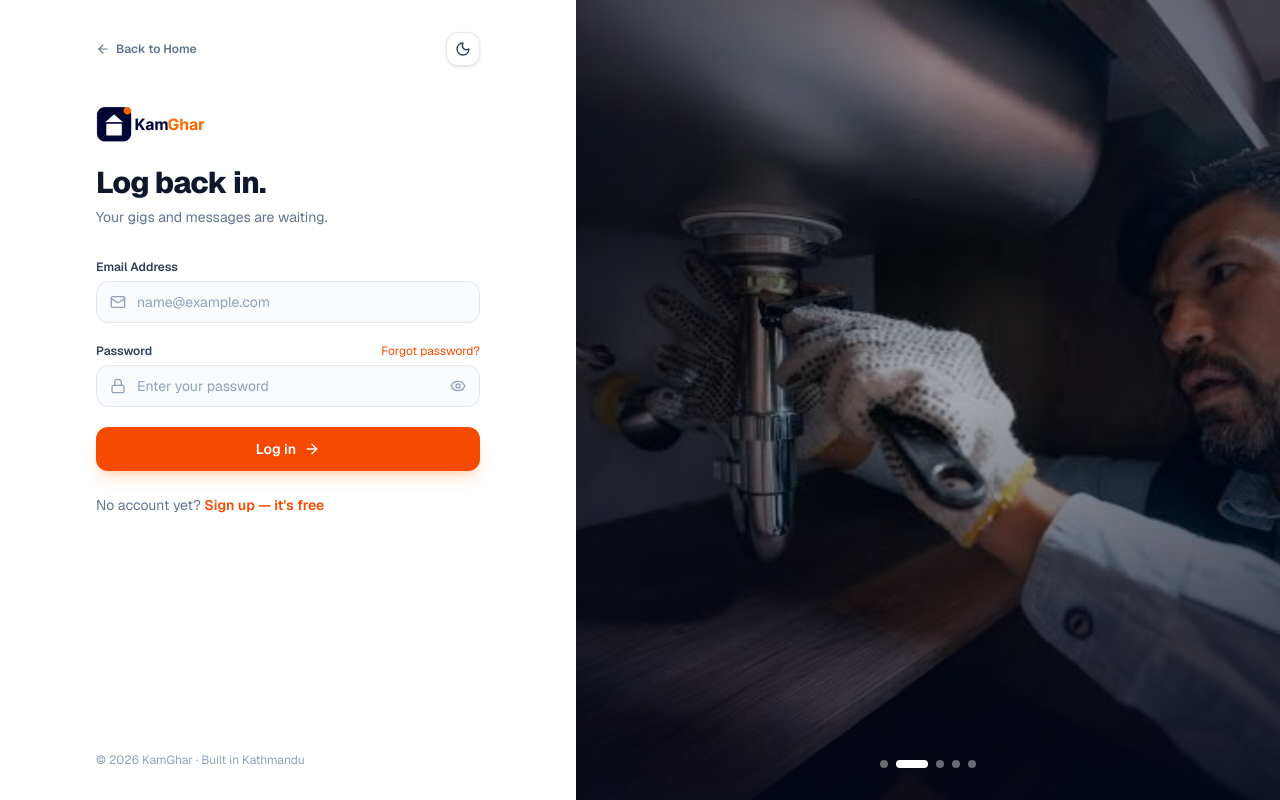
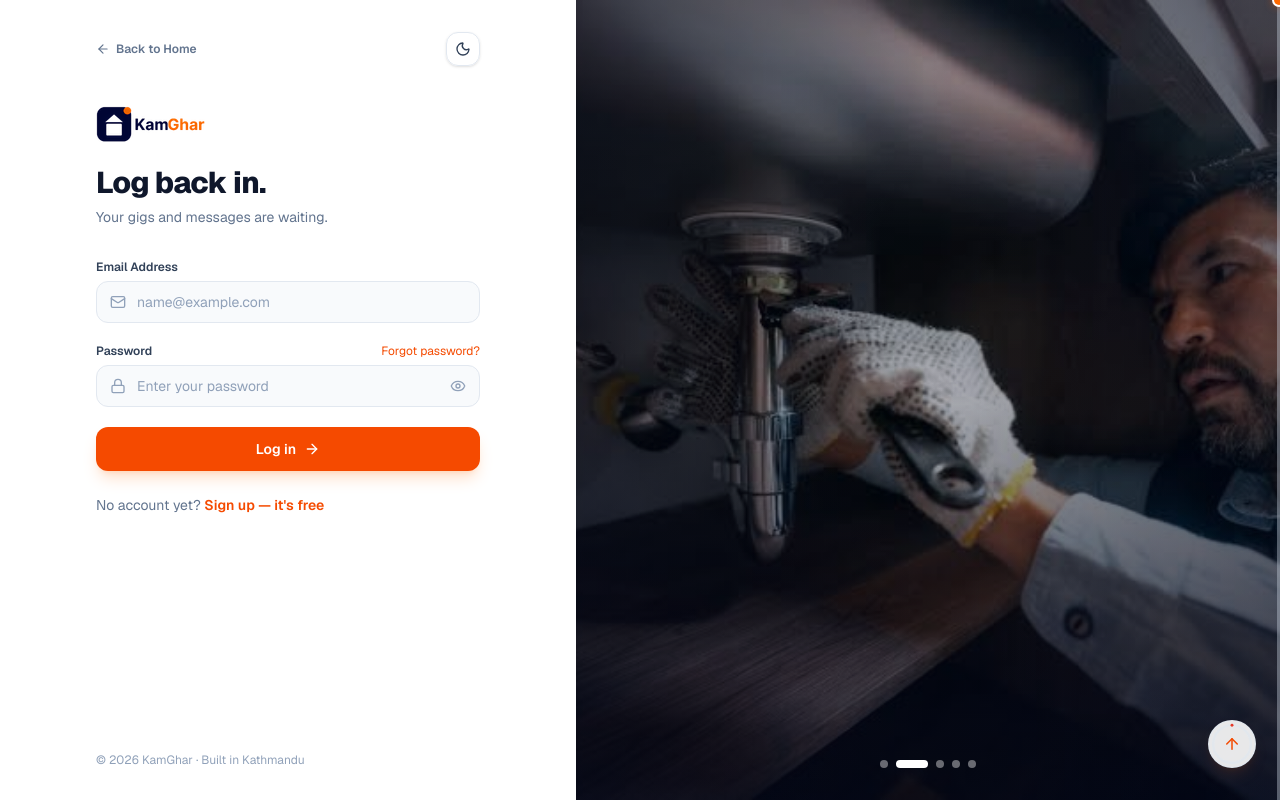
Before and after one commit to Adrien200269/KamGhar, a Next.js app: page /login in a window 1280 px wide. Built offline with nearby package versions, Linux system fonts and the light colour scheme.

Commit message:
feat(ui): add right-side scroll animation rail and progress navigator across all pages

```diff
--- a/src/app/globals.css
+++ b/src/app/globals.css
@@ -19,7 +19,39 @@
   --font-mono: var(--font-geist-mono);
 }
 
+html {
+  scroll-behavior: smooth;
+}
+
 body {
   background-color: var(--background);
   color: var(--foreground);
 }
+
+/* ── Custom Sleek Scrollbar ── */
+::-webkit-scrollbar {
+  width: 7px;
+  height: 7px;
+}
+
+::-webkit-scrollbar-track {
+  background: transparent;
+}
+
+::-webkit-scrollbar-thumb {
+  background: rgba(148, 163, 184, 0.35);
+  border-radius: 9999px;
+  transition: background 0.2s ease;
+}
+
+::-webkit-scrollbar-thumb:hover {
+  background: rgba(234, 88, 12, 0.7);
+}
+
+.dark ::-webkit-scrollbar-thumb {
+  background: rgba(71, 85, 105, 0.45);
+}
+
+.dark ::-webkit-scrollbar-thumb:hover {
+  background: rgba(249, 115, 22, 0.8);
+}
--- a/src/app/layout.tsx
+++ b/src/app/layout.tsx
@@ -3,6 +3,7 @@ import { Geist, Geist_Mono } from "next/font/google";
 import "./globals.css";
 import { ThemeProvider } from "@/components/theme-provider";
 import { LanguageProvider } from "@/components/language-provider";
+import ScrollProgress from "@/components/scroll-progress";
 
 const geistSans = Geist({
   variable: "--font-geist-sans",
@@ -38,7 +39,10 @@ export default function RootLayout({
     >
       <body className="min-h-full flex flex-col bg-slate-50 dark:bg-slate-950 text-slate-900 dark:text-slate-100 transition-colors duration-200">
         <ThemeProvider>
-          <LanguageProvider>{children}</LanguageProvider>
+          <LanguageProvider>
+            {children}
+            <ScrollProgress />
+          </LanguageProvider>
         </ThemeProvider>
       </body>
     </html>
--- /dev/null
+++ b/src/components/scroll-progress.tsx
@@ -0,0 +1,178 @@
+"use client";
+
+import { useEffect, useState, useRef } from "react";
+import { motion, useScroll, useSpring, useTransform, AnimatePresence } from "framer-motion";
+import { ArrowUp, ChevronDown } from "lucide-react";
+
+export default function ScrollProgress() {
+  const [mounted, setMounted] = useState(false);
+  const [percent, setPercent] = useState(0);
+  const [isHoveringRail, setIsHoveringRail] = useState(false);
+  const [hoverYPercent, setHoverYPercent] = useState<number | null>(null);
+
+  const { scrollYProgress, scrollY } = useScroll();
+
+  // Smooth physics spring for ultra-fluid motion
+  const smoothProgress = useSpring(scrollYProgress, {
+    stiffness: 140,
+    damping: 24,
+    restDelta: 0.001,
+  });
+
+  // Track percentage for indicator
+  useEffect(() => {
+    setMounted(true);
+    const unsubscribe = scrollYProgress.on("change", (latest) => {
+      setPercent(Math.round(latest * 100));
+    });
+    return () => unsubscribe();
+  }, [scrollYProgress]);
+
+  // Derived values for animations
+  const progressHeight = useTransform(smoothProgress, (val) => `${val * 100}%`);
+  const beadTop = useTransform(smoothProgress, (val) => `${Math.min(Math.max(val * 100, 0), 100)}%`);
+
+  const scrollToTop = () => {
+    window.scrollTo({ top: 0, behavior: "smooth" });
+  };
+
+  const scrollToBottom = () => {
+    window.scrollTo({
+      top: document.documentElement.scrollHeight,
+      behavior: "smooth",
+    });
+  };
+
+  const handleRailClick = (e: React.MouseEvent<HTMLDivElement>) => {
+    const rect = e.currentTarget.getBoundingClientRect();
+    const clickY = e.clientY - rect.top;
+    const ratio = Math.min(Math.max(clickY / rect.height, 0), 1);
+    const maxScroll = document.documentElement.scrollHeight - window.innerHeight;
+    window.scrollTo({
+      top: maxScroll * ratio,
+      behavior: "smooth",
+    });
+  };
+
+  const handleRailMouseMove = (e: React.MouseEvent<HTMLDivElement>) => {
+    const rect = e.currentTarget.getBoundingClientRect();
+    const clickY = e.clientY - rect.top;
+    const ratio = Math.min(Math.max(clickY / rect.height, 0), 1);
+    setHoverYPercent(Math.round(ratio * 100));
+  };
+
+  if (!mounted) return null;
+
+  return (
+    <>
+      {/* ── 1. Vertical Right Edge Progress Rail ── */}
+      <div
+        className="fixed top-0 right-0 bottom-0 z-40 w-4 group cursor-pointer flex justify-end"
+        onMouseEnter={() => setIsHoveringRail(true)}
+        onMouseLeave={() => {
+          setIsHoveringRail(false);
+          setHoverYPercent(null);
+        }}
+        onMouseMove={handleRailMouseMove}
+        onClick={handleRailClick}
+        aria-label="Scroll rail navigator"
+      >
+        {/* Background track (subtle) */}
+        <div className="h-full w-[3px] group-hover:w-[6px] transition-all duration-200 bg-slate-300/40 dark:bg-slate-700/40 backdrop-blur-xs relative overflow-visible">
+          {/* Active animated progress fill */}
+          <motion.div
+            className="w-full bg-gradient-to-b from-amber-500 via-orange-500 to-rose-600 origin-top shadow-[0_0_8px_rgba(249,115,22,0.6)]"
+            style={{ height: progressHeight }}
+          />
+
+          {/* Gliding luminous bead */}
+          <motion.div
+            className="absolute right-1/2 translate-x-1/2 -translate-y-1/2 pointer-events-none"
+            style={{ top: beadTop }}
+          >
+            <div className="w-2.5 h-2.5 rounded-full bg-orange-500 ring-2 ring-white dark:ring-slate-900 shadow-[0_0_10px_#ea580c] group-hover:scale-125 transition-transform" />
+          </motion.div>
+
+          {/* Hover scrubber tooltip */}
+          {isHoveringRail && hoverYPercent !== null && (
+            <div
+              className="absolute right-5 -translate-y-1/2 pointer-events-none px-2 py-1 rounded-md text-[10px] font-bold bg-slate-900/90 dark:bg-slate-100/90 text-white dark:text-slate-900 shadow-md whitespace-nowrap backdrop-blur-xs flex items-center gap-1.5 transition-all"
+              style={{ top: `${hoverYPercent}%` }}
+            >
+              <span>Jump to {hoverYPercent}%</span>
+            </div>
+          )}
+        </div>
+      </div>
+
+      {/* ── 2. Floating Right-Side Interactive Progress Capsule ── */}
+      <AnimatePresence>
+        {percent > 5 && (
+          <motion.div
+            initial={{ opacity: 0, scale: 0.7, x: 24 }}
+            animate={{ opacity: 1, scale: 1, x: 0 }}
+            exit={{ opacity: 0, scale: 0.7, x: 24 }}
+            transition={{ type: "spring", stiffness: 280, damping: 22 }}
+            className="fixed right-3 sm:right-6 bottom-6 sm:bottom-8 z-40 flex flex-col items-center gap-2"
+          >
+            {/* Quick scroll-to-top button with circular SVG progress ring */}
+            <motion.button
+              onClick={scrollToTop}
+              whileHover={{ scale: 1.08, y: -2 }}
+              whileTap={{ scale: 0.94 }}
+              title={`Page scroll: ${percent}% (Click to return to top)`}
+              className="group relative w-11 h-11 sm:w-12 sm:h-12 rounded-full bg-white/90 dark:bg-slate-900/90 backdrop-blur-md border border-slate-200/90 dark:border-slate-800/90 shadow-lg shadow-orange-500/10 hover:shadow-orange-500/25 flex items-center justify-center text-slate-700 dark:text-slate-200 hover:text-orange-600 dark:hover:text-orange-400 transition-colors focus:outline-none focus:ring-2 focus:ring-orange-500/50"
+            >
+              {/* Circular SVG progress ring */}
+              <svg className="absolute inset-0 w-full h-full -rotate-90 pointer-events-none" viewBox="0 0 44 44">
+                {/* Track background */}
+                <circle
+                  cx="22"
+                  cy="22"
+                  r="18"
+                  fill="none"
+                  stroke="currentColor"
+                  strokeWidth="2.5"
+                  className="text-slate-200/70 dark:text-slate-800/70"
+                />
+                {/* Animated active stroke */}
+                <motion.circle
+                  cx="22"
+                  cy="22"
+                  r="18"
+                  fill="none"
+                  stroke="url(#kamghar-scroll-grad)"
+                  strokeWidth="2.8"
+                  strokeLinecap="round"
+                  style={{
+                    pathLength: smoothProgress,
+                  }}
+                />
+                <defs>
+                  <linearGradient id="kamghar-scroll-grad" x1="0%" y1="0%" x2="100%" y2="100%">
+                    <stop offset="0%" stopColor="#f59e0b" />
+                    <stop offset="50%" stopColor="#ea580c" />
+                    <stop offset="100%" stopColor="#e11d48" />
+                  </linearGradient>
+                </defs>
+              </svg>
+
+              {/* Icon / Percentage on hover */}
+              <div className="relative flex items-center justify-center">
+                <ArrowUp className="w-4 h-4 sm:w-4.5 sm:h-4.5 group-hover:-translate-y-0.5 transition-transform duration-200 text-orange-600 dark:text-orange-400" />
+              </div>
+
+              {/* Tooltip on hover */}
+              <div className="absolute right-full mr-3 top-1/2 -translate-y-1/2 px-2.5 py-1 rounded-lg text-xs font-semibold bg-slate-900/90 dark:bg-slate-800/95 text-white shadow-lg shadow-black/20 opacity-0 pointer-events-none group-hover:opacity-100 group-hover:pointer-events-auto transition-opacity duration-150 whitespace-nowrap flex items-center gap-1.5 backdrop-blur-xs">
+                <span>Top</span>
+                <span className="text-[10px] px-1 py-0.2 rounded bg-orange-500 text-white font-mono font-bold">
+                  {percent}%
+                </span>
+              </div>
+            </motion.button>
+          </motion.div>
+        )}
+      </AnimatePresence>
+    </>
+  );
+}
```
